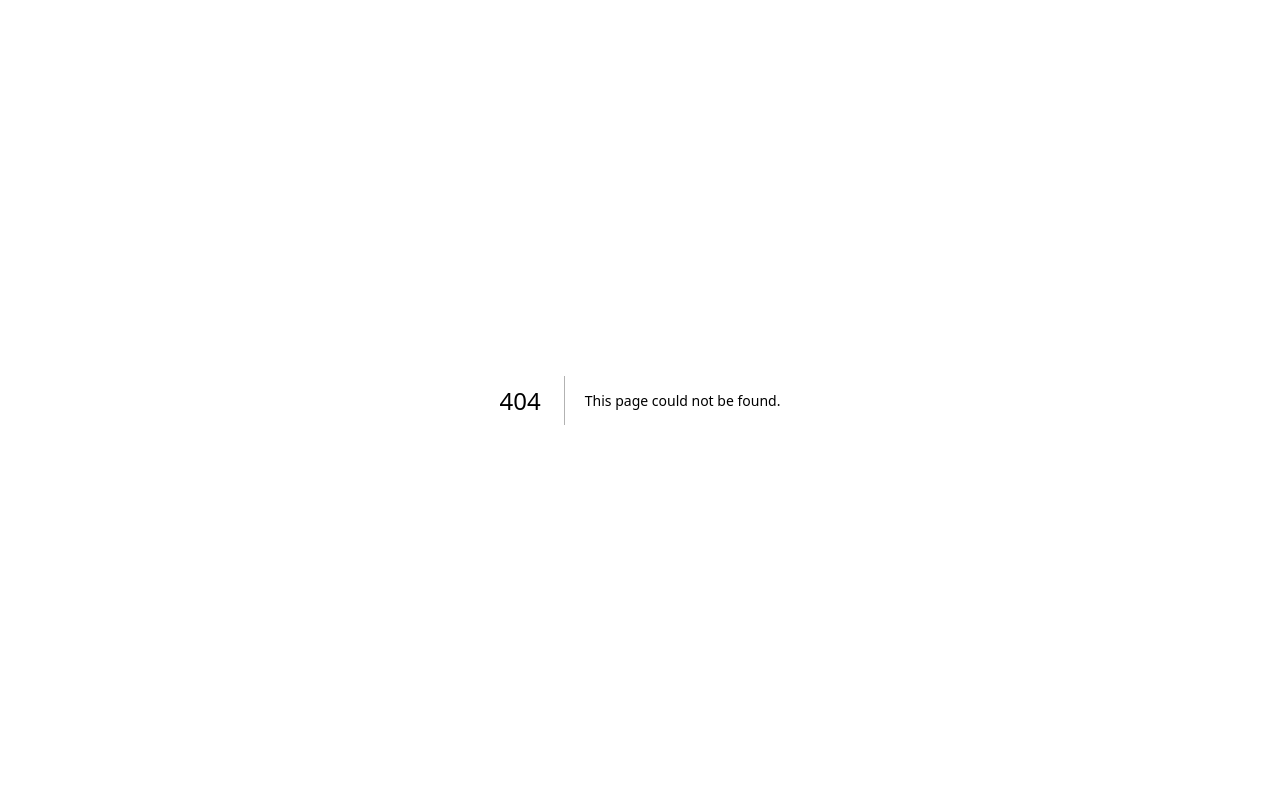
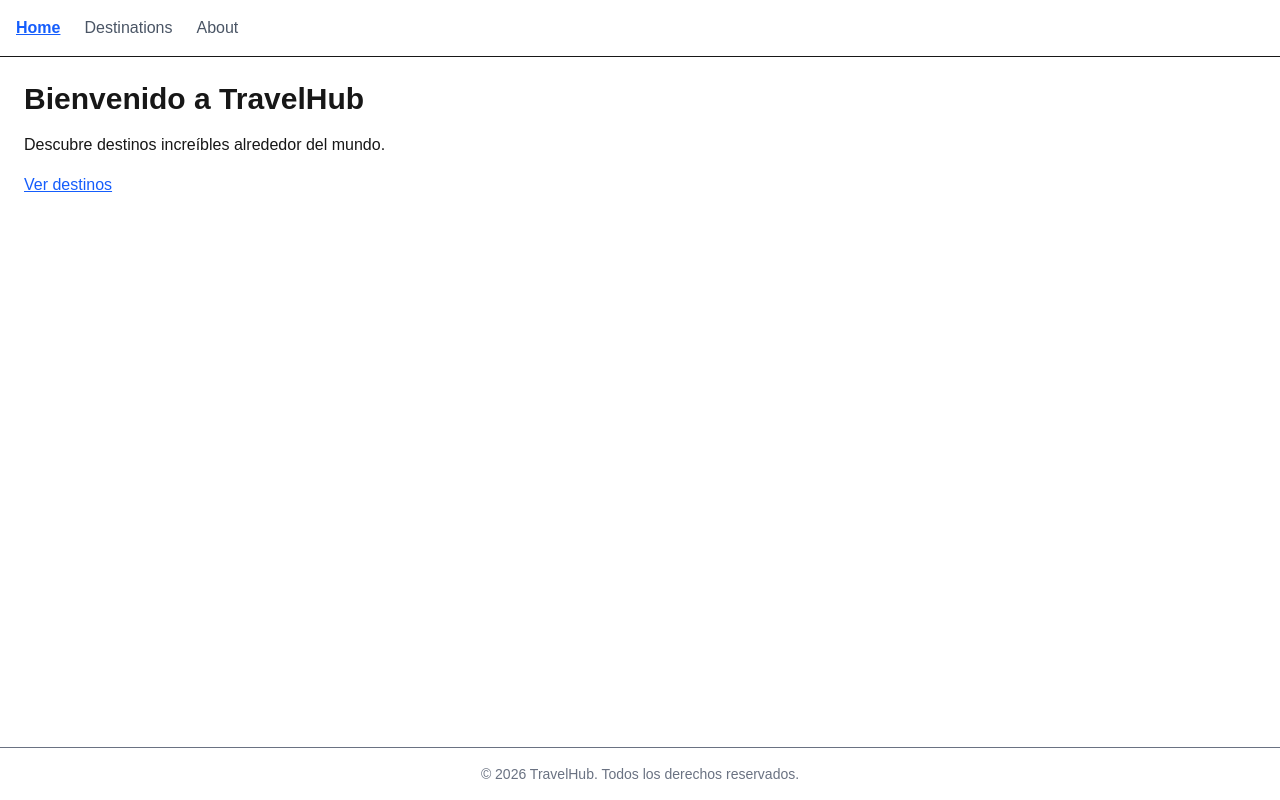
Before and after one commit to aitana54/NextJS, a Next.js app in the folder musichub/: page /exercises/ex5 in a window 1280 px wide. Before the commit this address had no page. Built offline with nearby package versions, Linux system fonts and the light colour scheme.

Commit message:
Add ex3, ex4 and ex5

```diff
--- /dev/null
+++ b/musichub/app/exercises/ex3/_components/EventCard.jsx
@@ -0,0 +1,10 @@
+export default function EventCard ( { title, location, date, isFree }) {
+    return (
+    <div className="border rounded p-3 mb-2">
+      <p className="font-semibold">{title}</p>
+      <p className="text-sm text-gray-600">{location}</p>
+      <p className="text-sm">{date}</p>
+      {isFree && <span className="text-green-600 font-bold">GRATUITO</span>}
+    </div>
+    )
+}
--- a/musichub/app/exercises/ex3/data/events.json
+++ b/musichub/app/exercises/ex3/data/events.json
@@ -42,7 +42,7 @@
   {
     "id": "evt-006",
     "title": "Torneo futbol",
-    "category": "Partidos",
+    "category": "partido",
     "location": "Campo de futbol 7",
     "date": "2025-05-02 17:00",
     "isFree": false
--- /dev/null
+++ b/musichub/app/exercises/ex3/events/page.jsx
@@ -0,0 +1,42 @@
+import events from "../data/events.json";
+import EventCard from "../_components/EventCard.jsx";
+
+const categories = ["charla", "taller", "concierto", "partido"];
+
+export default function page() {
+  return (
+    <main className="max-w-5xl mx-auto p-6">
+      <h1 className="text-3xl font-bold mb-8">Eventos locales</h1>
+
+      {categories.map((category) => {
+        const filteredEvents = events
+          .filter((event) => event.category === category)
+          .sort((a, b) => a.title.localeCompare(b.title));
+
+        return (
+          <section key={category} className="mb-10">
+            <h2 className="text-2xl font-semibold mb-4 capitalize">
+              {category} ({filteredEvents.length})
+            </h2>
+
+            {filteredEvents.length === 0 ? (
+              <p className="text-gray-500">No hay eventos disponibles.</p>
+            ) : (
+              <div className="grid gap-4 sm:grid-cols-2">
+                {filteredEvents.map((event) => (
+                  <EventCard
+                    key={event.id}
+                    title={event.title}
+                    location={event.location}
+                    date={event.date}
+                    isFree={event.isFree}
+                  />
+                ))}
+              </div>
+            )}
+          </section>
+        );
+      })}
+    </main>
+  );
+}
--- a/musichub/app/exercises/ex4/_components/ModeButton.jsx
+++ b/musichub/app/exercises/ex4/_components/ModeButton.jsx
@@ -1,5 +1,10 @@
 export default function ModeButton ( { label, mode, onSelect }) {
     return (
-
-    )
+        <button
+      onClick={() => onSelect(mode)}
+      className="px-4 py-2 border rounded-md transition-transform hover:scale-105 hover:bg-gray-100"
+    >
+      {label}
+    </button>
+    );
 }
--- a/musichub/app/exercises/ex4/settings/page.jsx
+++ b/musichub/app/exercises/ex4/settings/page.jsx
@@ -0,0 +1,60 @@
+"use client";
+
+import { useState } from "react";
+import ModeButton from "../_components/ModeButton";
+
+export default function SettingsPage() {
+  const [selectedMode, setSelectedMode] = useState(null);
+
+  return (
+    <div className="p-8 space-y-6">
+      <h1 className="text-2xl font-bold">Panel de configuración</h1>
+
+      {/* Botones */}
+      <div className="flex gap-4">
+        <ModeButton
+          label="Modo claro"
+          mode="light"
+          onSelect={setSelectedMode}
+        />
+        <ModeButton
+          label="Modo oscuro"
+          mode="dark"
+          onSelect={setSelectedMode}
+        />
+        <ModeButton
+          label="Modo minimalista"
+          mode="minimal"
+          onSelect={setSelectedMode}
+        />
+      </div>
+
+      {/* Renderizado condicional */}
+      <div className="mt-6">
+        {!selectedMode && (
+          <p className="text-gray-500">
+            Selecciona un modo para comenzar
+          </p>
+        )}
+
+        {selectedMode === "light" && (
+          <div className="p-4 bg-gray-100 text-black rounded-md">
+            Este es el modo claro
+          </div>
+        )}
+
+        {selectedMode === "dark" && (
+          <div className="p-4 bg-gray-900 text-white rounded-md">
+            Este es el modo oscuro
+          </div>
+        )}
+
+        {selectedMode === "minimal" && (
+          <p className="text-sm text-gray-700">
+            Modo minimalista activado.
+          </p>
+        )}
+      </div>
+    </div>
+  );
+}
--- /dev/null
+++ b/musichub/app/exercises/ex5/_components/Footer.jsx
@@ -0,0 +1,7 @@
+export default function Footer() {
+  return (
+    <footer className="p-4 border-t text-center text-sm text-gray-500">
+      © 2026 TravelHub. Todos los derechos reservados.
+    </footer>
+  );
+}
--- /dev/null
+++ b/musichub/app/exercises/ex5/_components/Header.jsx
@@ -0,0 +1,27 @@
+"use client";
+
+import Link from "next/link";
+import { usePathname } from "next/navigation";
+
+export default function Header() {
+  const pathname = usePathname();
+
+  const linkClass = (path) =>
+    pathname === path
+      ? "font-bold text-blue-600 underline"
+      : "text-gray-600 hover:text-blue-600";
+
+  return (
+    <header className="p-4 border-b flex gap-6">
+      <Link href="/exercises/ex5" className={linkClass("/exercises/ex5")}>
+        Home
+      </Link>
+      <Link href="/exercises/ex5/destinations" className={linkClass("/exercises/ex5/destinations")}>
+        Destinations
+      </Link>
+      <Link href="/exercises/ex5/about" className={linkClass("/exercises/ex5/about")}>
+        About
+      </Link>
+    </header>
+  );
+}
--- /dev/null
+++ b/musichub/app/exercises/ex5/about/page.jsx
@@ -0,0 +1,10 @@
+export default function AboutPage() {
+  return (
+    <div>
+      <h1 className="text-2xl font-bold">Sobre TravelHub</h1>
+      <p className="mt-2">
+        TravelHub es una plataforma para descubrir destinos turísticos por todo el mundo.
+      </p>
+    </div>
+  );
+}
--- /dev/null
+++ b/musichub/app/exercises/ex5/destinations/page.jsx
@@ -0,0 +1,12 @@
+export default function DestinationsPage() {
+  return (
+    <div>
+      <h1 className="text-2xl font-bold">Destinos</h1>
+      <ul className="mt-4 list-disc list-inside">
+        <li>París</li>
+        <li>Tokio</li>
+        <li>Buenos Aires</li>
+      </ul>
+    </div>
+  );
+}
--- /dev/null
+++ b/musichub/app/exercises/ex5/layout.jsx
@@ -0,0 +1,20 @@
+import "@/app/globals.css";
+import Header from "./_components/Header";
+import Footer from "./_components/Footer";
+
+export const metadata = {
+  title: "TravelHub",
+  description: "Descubre destinos increíbles",
+};
+
+export default function RootLayout({ children }) {
+  return (
+    <html lang="es">
+      <body className="min-h-screen flex flex-col">
+        <Header />
+        <main className="flex-1 p-6">{children}</main>
+        <Footer />
+      </body>
+    </html>
+  );
+}
--- /dev/null
+++ b/musichub/app/exercises/ex5/page.jsx
@@ -0,0 +1,17 @@
+import Link from "next/link";
+
+export default function HomePage() {
+  return (
+    <div className="space-y-4">
+      <h1 className="text-3xl font-bold">Bienvenido a TravelHub</h1>
+      <p>Descubre destinos increíbles alrededor del mundo.</p>
+
+      <Link
+        href="/exercises/ex5/destinations"
+        className="inline-block text-blue-600 underline"
+      >
+        Ver destinos
+      </Link>
+    </div>
+  );
+}
```
